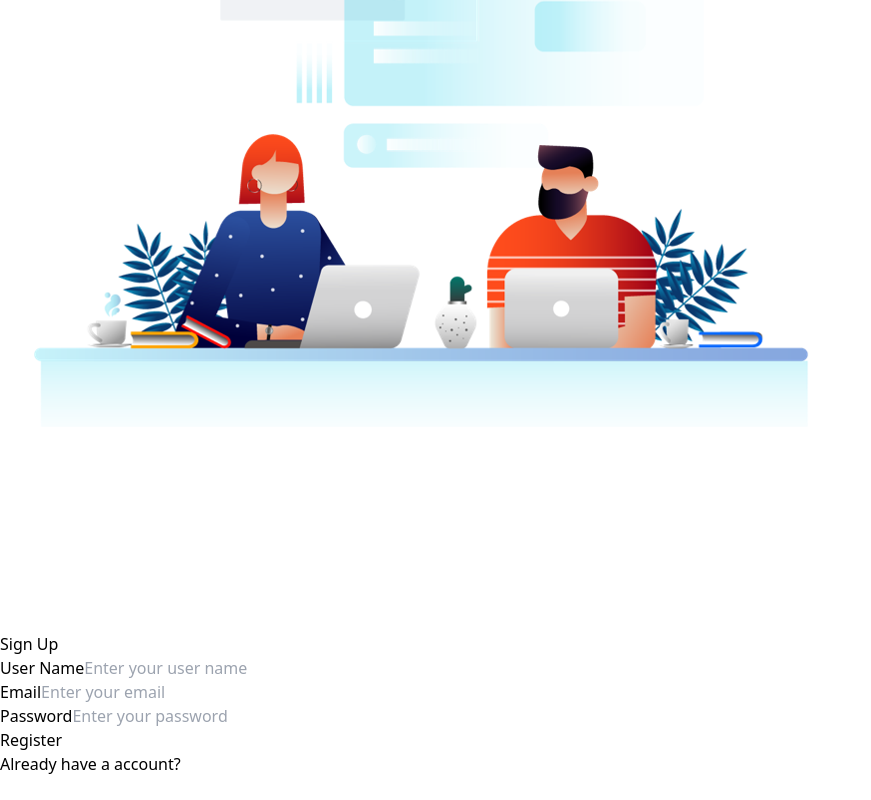
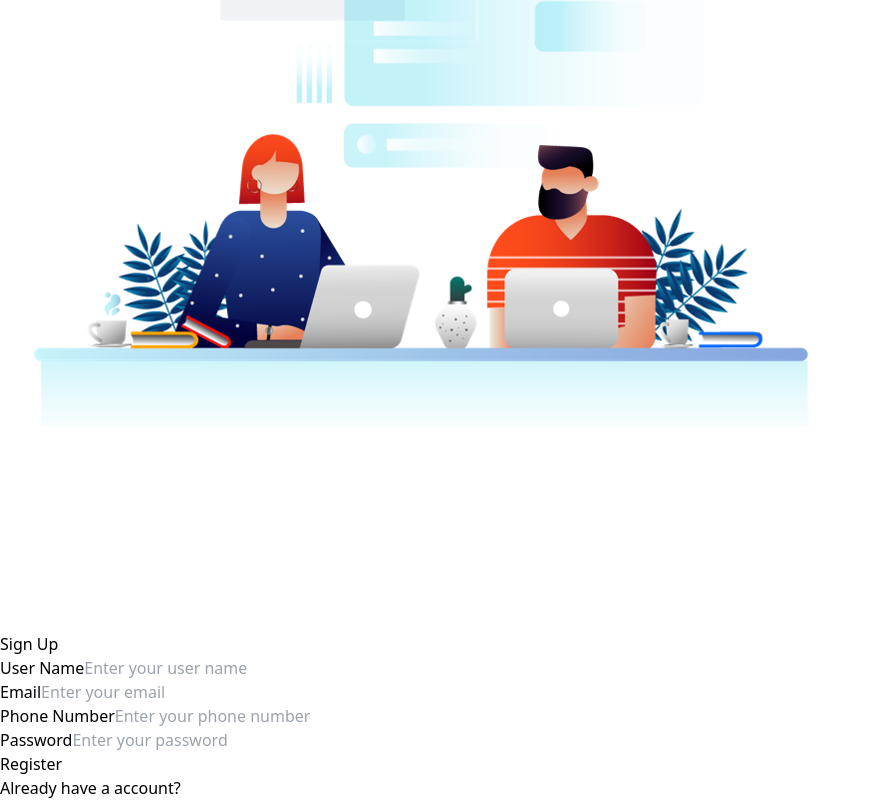
Before and after one commit to iamvishnuk/project-management-client, a React (Vite) app: page /signup in a window 1280 px wide. Shown: the part 252-1052 px from the top of the page, without its empty margins (0-871 px from the left). Before the commit the page ends 1028 px from the top, so only its background shows below. Built offline with nearby package versions, Linux system fonts and the light colour scheme.

Commit message:
user signup add

```diff
--- a/package.json
+++ b/package.json
@@ -11,8 +11,11 @@
   },
   "dependencies": {
     "axios": "^1.4.0",
+    "dotenv": "^16.1.1",
     "react": "^18.2.0",
-    "react-dom": "^18.2.0"
+    "react-dom": "^18.2.0",
+    "react-router-dom": "^6.11.2",
+    "react-toastify": "^9.1.3"
   },
   "devDependencies": {
     "@types/react": "^18.0.37",
--- a/src/App.jsx
+++ b/src/App.jsx
@@ -1,12 +1,16 @@
 import "./App.css";
-import SignUp from "./Components/SignUp/SignUp";
-import LoginPage from "./Pages/LoginPage";
+import "react-toastify/dist/ReactToastify.css";
+import { BrowserRouter, Route, Routes } from "react-router-dom";
+import UserRoutes from "./routes/UserRoutes";
 
 function App() {
     return (
         <>
-            {/* <LoginPage /> */}
-            <SignUp />
+            <BrowserRouter>
+                <Routes>
+                    <Route path="/*" element={<UserRoutes />} />
+                </Routes>
+            </BrowserRouter>
         </>
     );
 }
--- a/src/Components/Login/Login.jsx
+++ b/src/Components/Login/Login.jsx
@@ -1,4 +1,5 @@
 import React from "react";
+import { ToastContainer, toast } from "react-toastify";
 
 function Login() {
     return (
--- a/src/Components/SignUp/SignUpForm.jsx
+++ b/src/Components/SignUp/SignUpForm.jsx
@@ -1,13 +1,26 @@
 import axios from "axios";
 import React, { useState } from "react";
+import { ToastContainer, toast } from "react-toastify";
 
 function SignUpForm() {
     const [username, setUsername] = useState("");
     const [email, setEmail] = useState("");
     const [password, setPassword] = useState("");
+    const [number, setNumber] = useState("");
+    const validRegex =
+        /^[a-zA-Z0-9.!#$%&'*+/=?^_`{|}~-]+@[a-zA-Z0-9-]+(?:\.[a-zA-Z0-9-]+)*$/;
 
     const registerUser = async (event) => {
         event.preventDefault();
+        if (!username) {
+            toast.error("Username is required");
+        } else if (!email) {
+            toast.error("Email is required");
+        } else if (!password) {
+            toast.error("Password is required");
+        } else if (!email.match(validRegex)) {
+            toast.error("Enter a valid email");
+        } else {
             try {
                 const { data } = await axios.post(
                     "http://localhost:4000",
@@ -18,12 +31,24 @@ function SignUpForm() {
                     },
                     { withCredentials: true }
                 );
+                if (data) {
+                    if (data.exist) {
+                        toast.warn("Email is already used");
+                    }
+                    if (data.created) {
+                        toast.success(
+                            "Your account has been success fully created"
+                        );
+                    }
+                }
             } catch (error) {
                 console.error(error.message);
+            }
         }
     };
 
     return (
+        <>
             <form action="" onSubmit={registerUser}>
                 <div className="my-5">
                     <label htmlFor="">User Name</label>
@@ -46,6 +71,16 @@ function SignUpForm() {
                     />
                 </div>
                 <div className="my-5">
+                    <label htmlFor="">Phone Number</label>
+                    <input
+                        value={number}
+                        onChange={(e) => setNumber(e.target.value)}
+                        className="w-full border rounded-md bg-transparent border-gray-400 p-3"
+                        type="text"
+                        placeholder="Enter your phone number"
+                    />
+                </div>
+                <div className="my-5">
                     <label htmlFor="">Password</label>
                     <input
                         value={password}
@@ -62,6 +97,8 @@ function SignUpForm() {
                     Register
                 </button>
             </form>
+            <ToastContainer />
+        </>
     );
 }
 
--- /dev/null
+++ b/src/routes/UserRoutes.jsx
@@ -0,0 +1,15 @@
+import React from 'react'
+import { Route, Routes } from 'react-router-dom'
+import LoginPage from '../Pages/LoginPage'
+import SignUpPage from '../Pages/SignUpPage'
+
+function UserRoutes() {
+  return (
+    <Routes>
+        <Route path='/login' element={<LoginPage />}/>
+        <Route path='/signup' element={<SignUpPage />}/>
+    </Routes>
+  )
+}
+
+export default UserRoutes
```
Also changed, not shown: 2 other files (tests, documents, lock files or other folders). Lines whose indentation alone changed are shown as unchanged.
